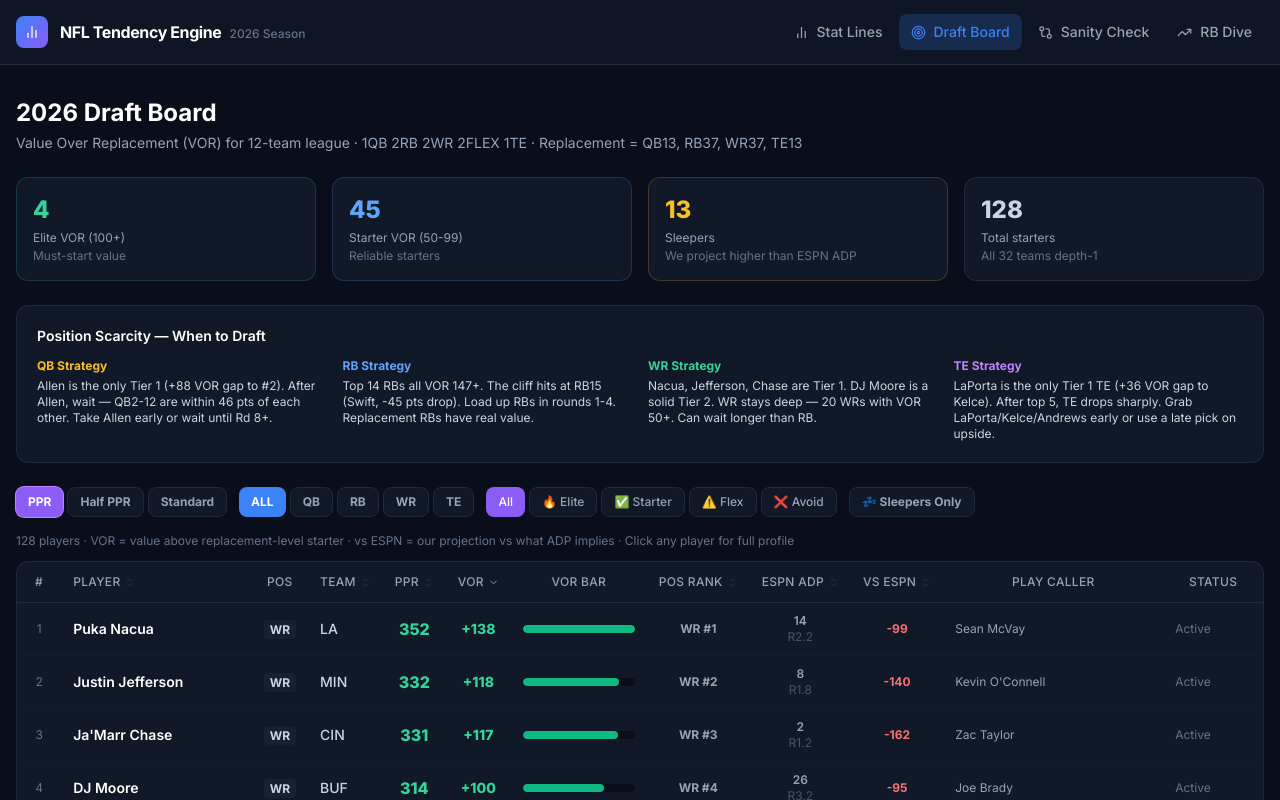
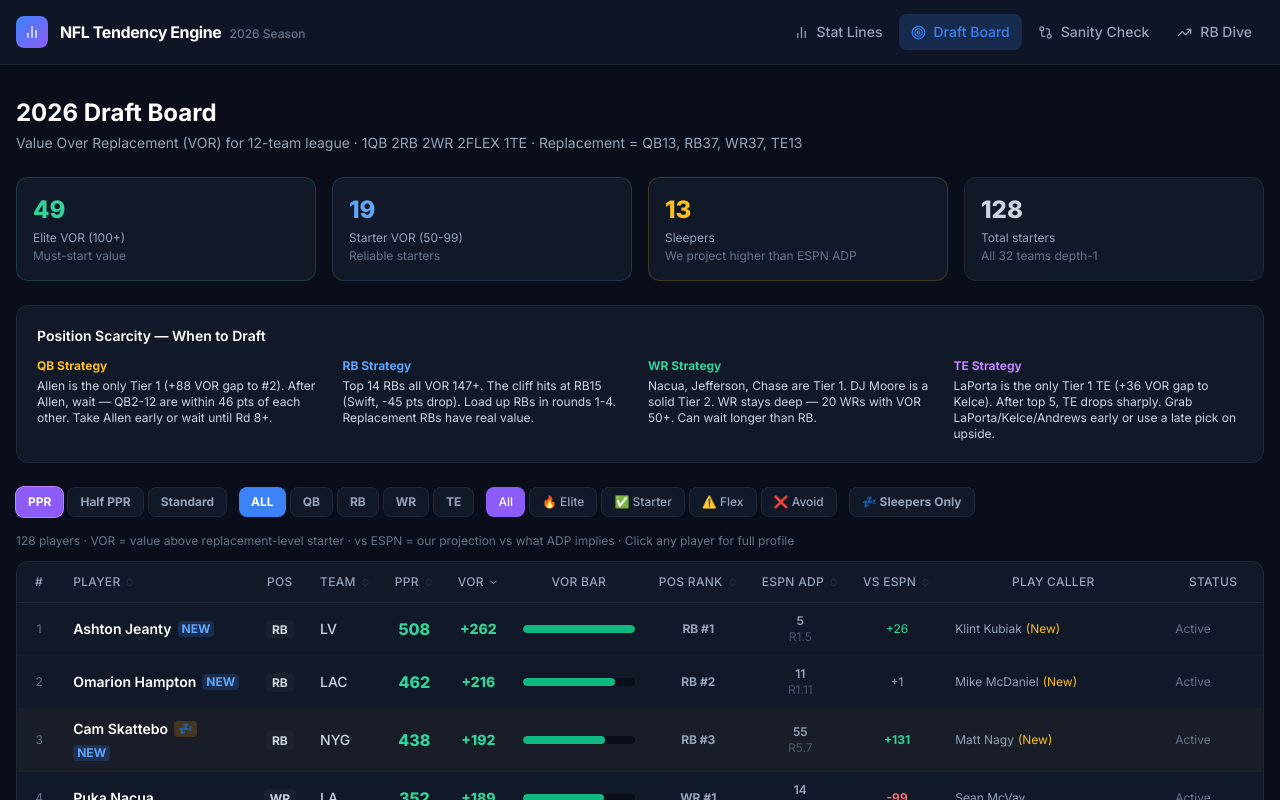
Before and after one commit to Dezar/NFL-Tendencies, a React (Vite) app: page /draft in a window 1280 px wide. Shown: the top 800 px of the page. Built offline with nearby package versions, Linux system fonts and the light colour scheme.

Commit message:
Apply year-2 leap to draft board

```diff
--- a/src/pages/DraftBoard.jsx
+++ b/src/pages/DraftBoard.jsx
@@ -1,6 +1,6 @@
 import React, { useState, useMemo } from 'react'
 import { ChevronUp, ChevronDown, ChevronsUpDown } from 'lucide-react'
-import { projectPlayer, getTier, DEFAULT_SCORING, HALF_PPR_SCORING, STD_SCORING } from '../engine/scoring'
+import { projectPlayer, getTier, applyExperience, DEFAULT_SCORING, HALF_PPR_SCORING, STD_SCORING } from '../engine/scoring'
 import tendencies from '../data/tendencies.json'
 import rostersData from '../data/rosters_2026.json'
 import injuryData from '../data/injuries.json'
@@ -90,7 +90,8 @@
       .filter(p => p.depth_rank === 1 && ['QB','RB','WR','TE'].includes(p.position))
       .forEach(p => {
         const team = teamMap[p.team] || {}
-        const proj = projectPlayer(p, team, scoring)
+        const projRaw = projectPlayer(p, team, scoring)
+        const proj = applyExperience(p.player_name, projRaw)
         if (proj.ppr > 0) {
           byPos[p.position].push({
             ...p, ...proj,
```
